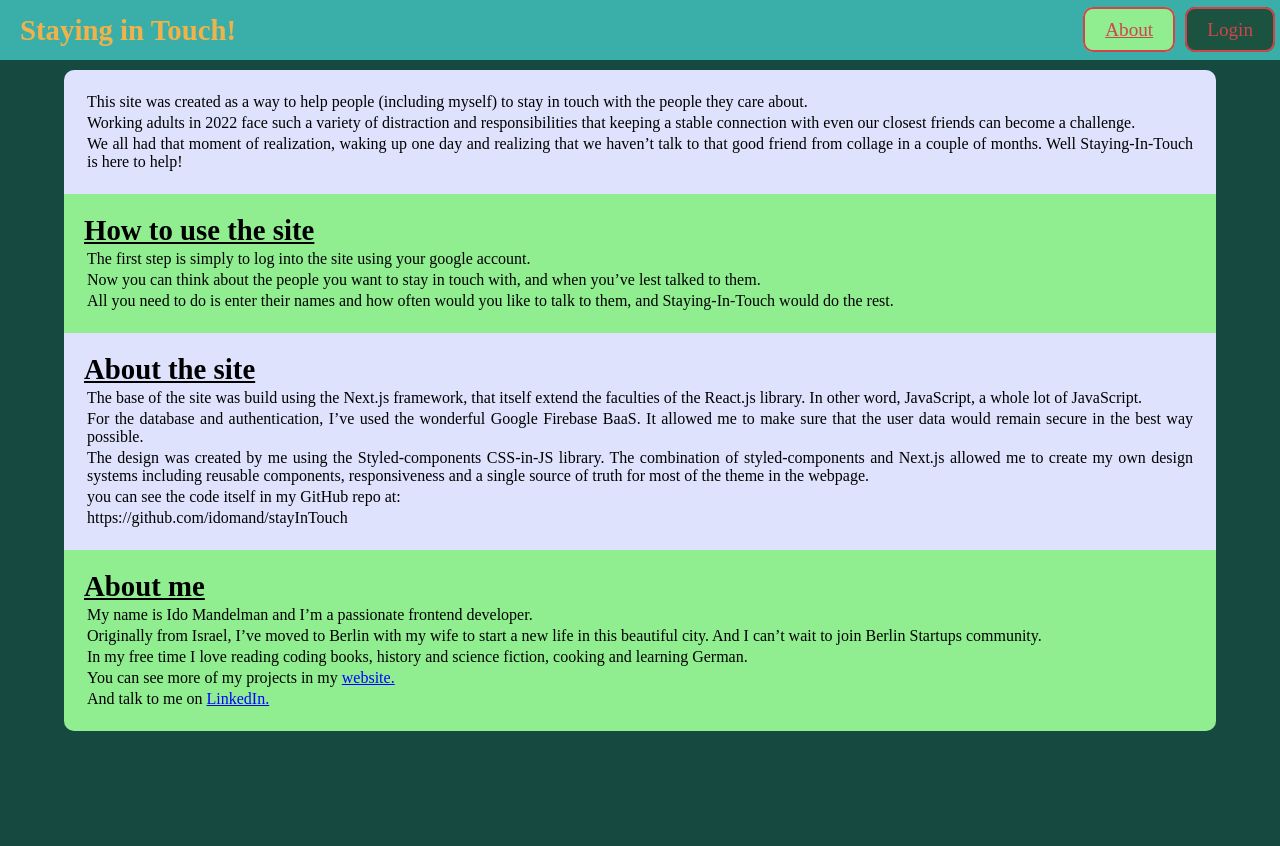
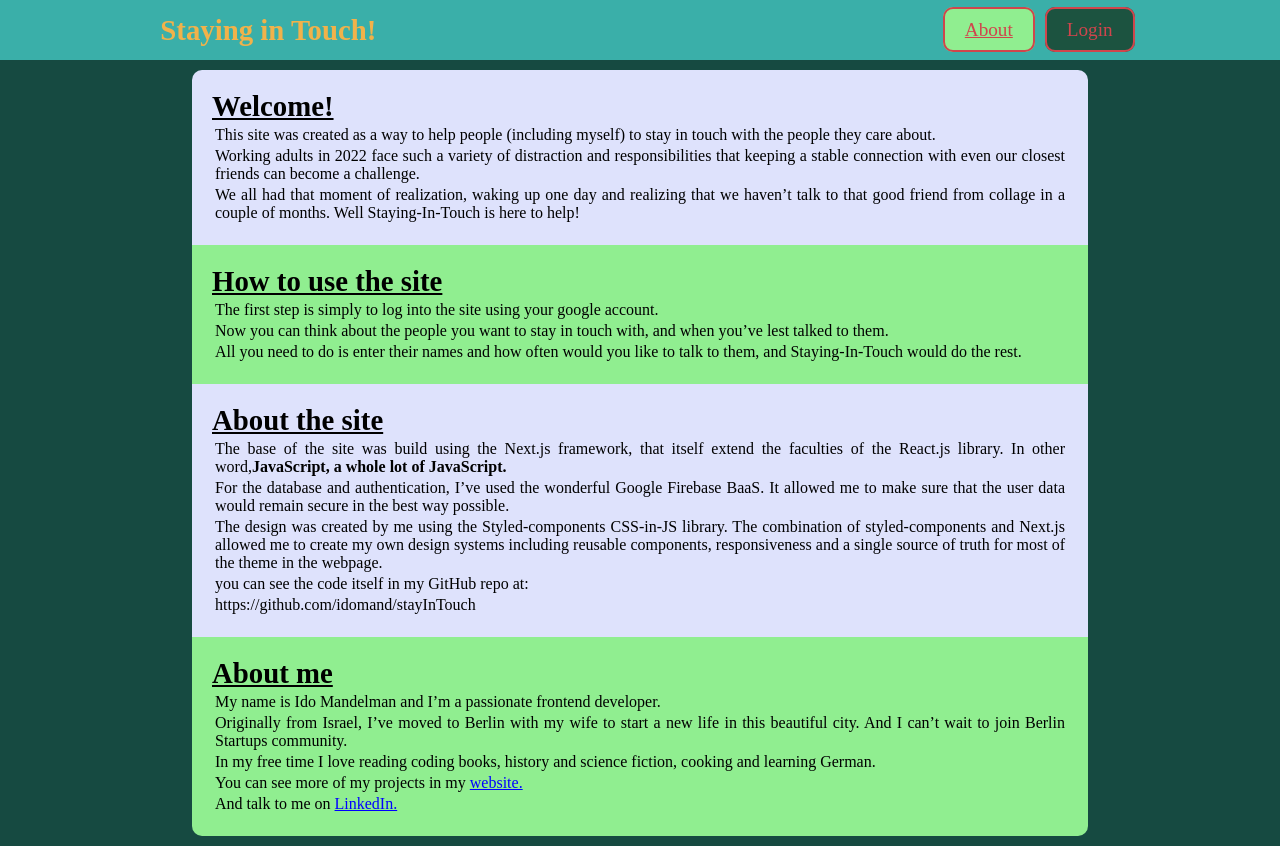
Before and after one commit to idomand/stayInTouch, a Next.js app: page /about in a window 1280 px wide. Before the commit the page ends 800 px from the top, so only its background shows below. Built offline with nearby package versions, Linux system fonts and the light colour scheme; no server answers.

Commit message:
better layout

```diff
--- a/Components/Common/Text.js
+++ b/Components/Common/Text.js
@@ -8,6 +8,7 @@ export const H1 = styled.h1`
   color: ${({ theme }) => theme.primaryColorText};
   padding: 0;
   margin: 0;
+  font-weight: bolder;
 `;
 
 export const H2 = styled.h3`
--- a/Components/MainForm.jsx
+++ b/Components/MainForm.jsx
@@ -31,6 +31,7 @@ const HowToUseLink = styled(LinkPrototype)`
   width: 40px;
   height: 40px;
   margin: 10px;
+  margin-right: 60px;
   background-color: ${({ theme }) => theme.black};
   border-radius: 20px;
   color: white;
@@ -38,6 +39,9 @@ const HowToUseLink = styled(LinkPrototype)`
   &:hover {
     color: black;
     background-color: ${({ theme }) => theme.nicePurple};
+  }
+  @media (${({ theme }) => theme.devices.break1}) {
+    margin-right: 5px;
   }
 `;
 
--- a/Components/NavBar.jsx
+++ b/Components/NavBar.jsx
@@ -17,7 +17,7 @@ const LogoImg = styled.img`
 
 const NavBarWrapper = styled.nav`
   display: flex;
-  justify-content: space-between;
+  justify-content: space-around;
   align-items: center;
   background-color: ${({ theme }) => theme.coolBlue};
   position: sticky;
@@ -58,7 +58,7 @@ export default function NavBar() {
       ) : (
         <NavbarText>Staying in Touch!</NavbarText>
       )}
-
+      <div></div>
       <ButtonWrapper>
         {currentUser && (
           <NavLink isActive={router.pathname == "/"} href="/">
--- a/pages/about/index.jsx
+++ b/pages/about/index.jsx
@@ -21,7 +21,7 @@ const AboutHeader = styled(H1)`
 
 const AboutSubSection = styled.div`
   scroll-margin-top: 60px;
-  width: 90%;
+  width: 70%;
   padding: 20px;
   text-align: justify;
 
@@ -57,6 +57,8 @@ export default function About() {
     <Layout>
       <AboutPageWrapper>
         <IntroductionSection>
+          <AboutHeader>Welcome!</AboutHeader>
+
           <P>
             This site was created as a way to help people (including myself) to
             stay in touch with the people they care about.
@@ -92,7 +94,7 @@ export default function About() {
           <P>
             The base of the site was build using the Next.js framework, that
             itself extend the faculties of the React.js library. In other word,
-            JavaScript, a whole lot of JavaScript.
+            <b>JavaScript, a whole lot of JavaScript.</b>
           </P>
           <P>
             For the database and authentication, I’ve used the wonderful Google
```
Also changed, not shown: Components/ContactDetails.jsx (+10 -1 lines).
